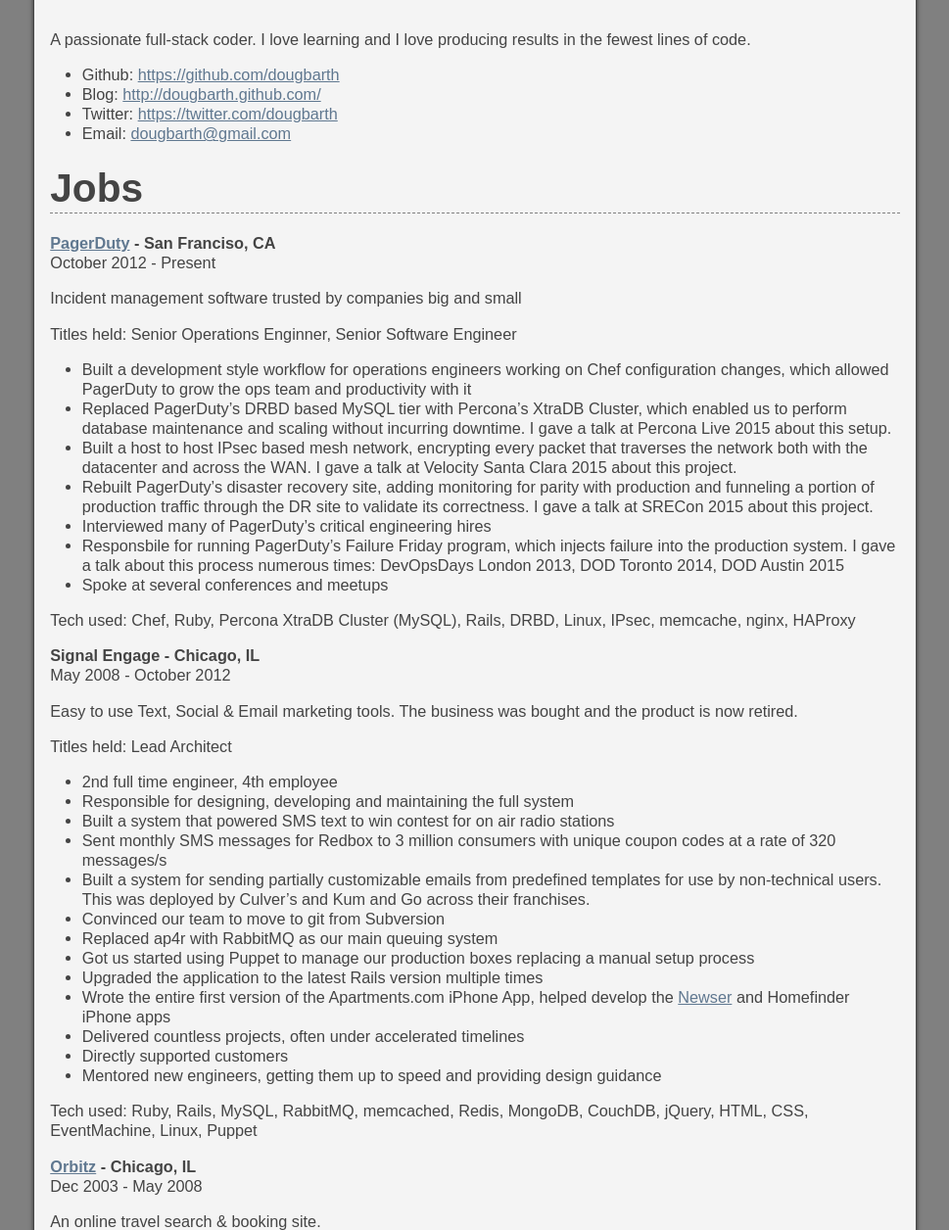
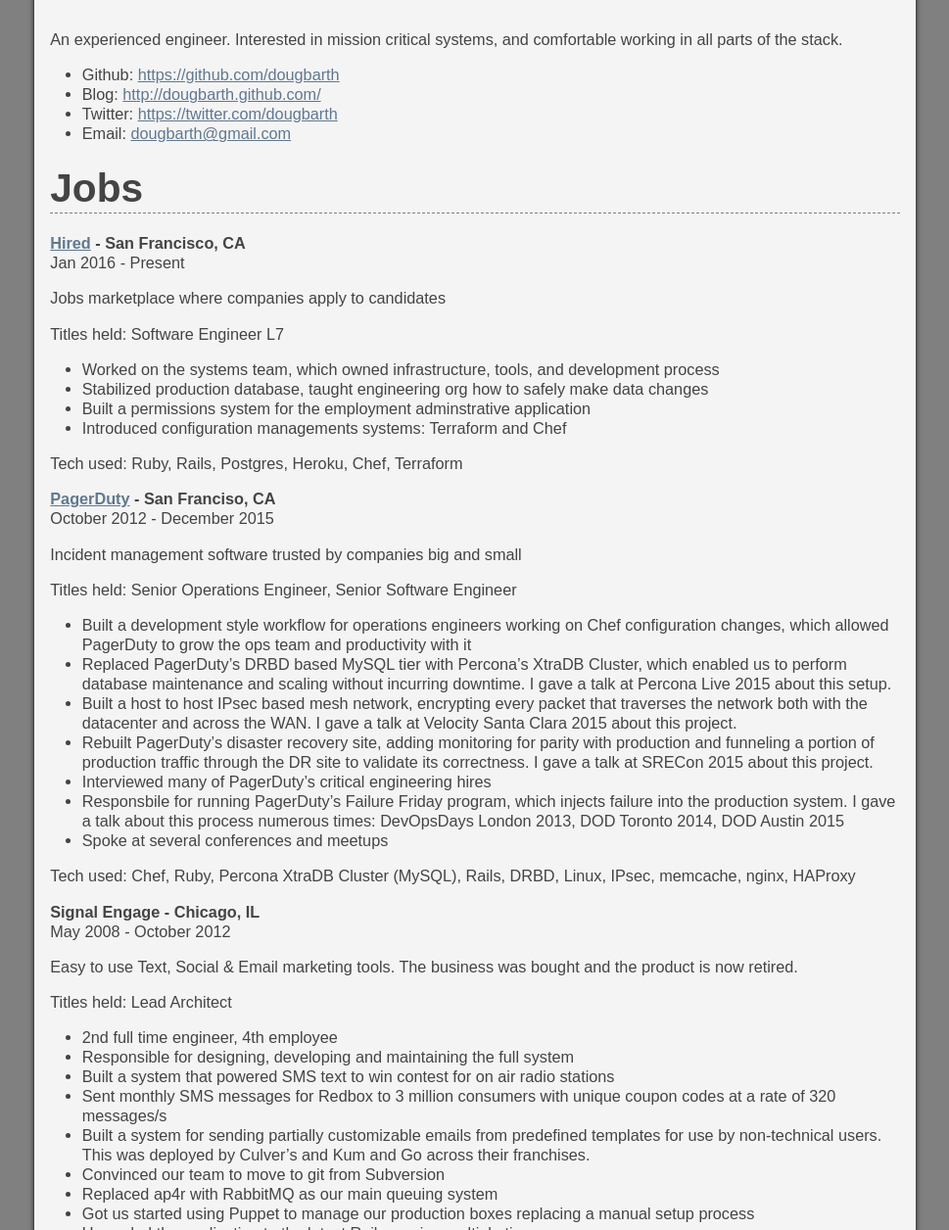
Before and after one commit to dougbarth/dougbarth.github.com, a Jekyll site: the page built from resume.markdown, in a window 1280 px wide and 1400 px high, cut to the strip 144-1400 px from the top of the window. Shown: the whole strip at 98% size, without its empty margins (155-1124 px from the left). Built offline with Jekyll 4.4.1, drawn with Linux system fonts in a browser that asks for light colours; nearby versions of some CDN libraries.

```diff
--- /dev/null
+++ b/Gemfile
@@ -0,0 +1,5 @@
+source 'https://rubygems.org'
+
+gem 'jekyll'
+gem 'rouge'
+gem 'kramdown'
--- a/resume.markdown
+++ b/resume.markdown
@@ -5,7 +5,7 @@ layout: resume
 Doug Barth
 ============
 
-A passionate full-stack coder. I love learning and I love producing results in the fewest lines of code.
+An experienced engineer. Interested in mission critical systems, and comfortable working in all parts of the stack.
 
 * Github: <https://github.com/dougbarth>
 * Blog: <http://dougbarth.github.com/>
@@ -15,13 +15,30 @@ A passionate full-stack coder. I love learning and I love producing results in t
 Jobs
 ------------
 
+### [Hired] - San Francisco, CA
+
+Jan 2016 - Present
+
+Jobs marketplace where companies apply to candidates
+
+Titles held: Software Engineer L7
+
+* Worked on the systems team, which owned infrastructure, tools, and development process
+* Stabilized production database, taught engineering org how to safely make data changes
+* Built a permissions system for the employment adminstrative application
+* Introduced configuration managements systems: Terraform and Chef
+
+Tech used: Ruby, Rails, Postgres, Heroku, Chef, Terraform
+
+[Hired]:https://hired.com/
+
 ### [PagerDuty] - San Franciso, CA
 
-October 2012 - Present
+October 2012 - December 2015
 
 Incident management software trusted by companies big and small
 
-Titles held: Senior Operations Enginner, Senior Software Engineer
+Titles held: Senior Operations Engineer, Senior Software Engineer
 
 * Built a development style workflow for operations engineers working on Chef configuration changes, which allowed PagerDuty to grow the ops team and productivity with it
 * Replaced PagerDuty's DRBD based MySQL tier with Percona's XtraDB Cluster, which enabled us to perform database maintenance and scaling without incurring downtime. I gave a talk at Percona Live 2015 about this setup.
@@ -65,7 +82,7 @@ Tech used: Ruby, Rails, MySQL, RabbitMQ, memcached, Redis, MongoDB, CouchDB, jQu
 
 ### [Orbitz] - Chicago, IL
 
-Dec 2003 - May 2008
+May 2003 - May 2008
 
 An online travel search & booking site.
 
```
Also changed, not shown: _posts/2011-06-10-keeping-the-rabbit-on-a-leash.md (renamed from _posts/2011-06-10-keeping-the-rabbit-on-a-leash.textile, +8 -8 lines), Gemfile.lock (added).
